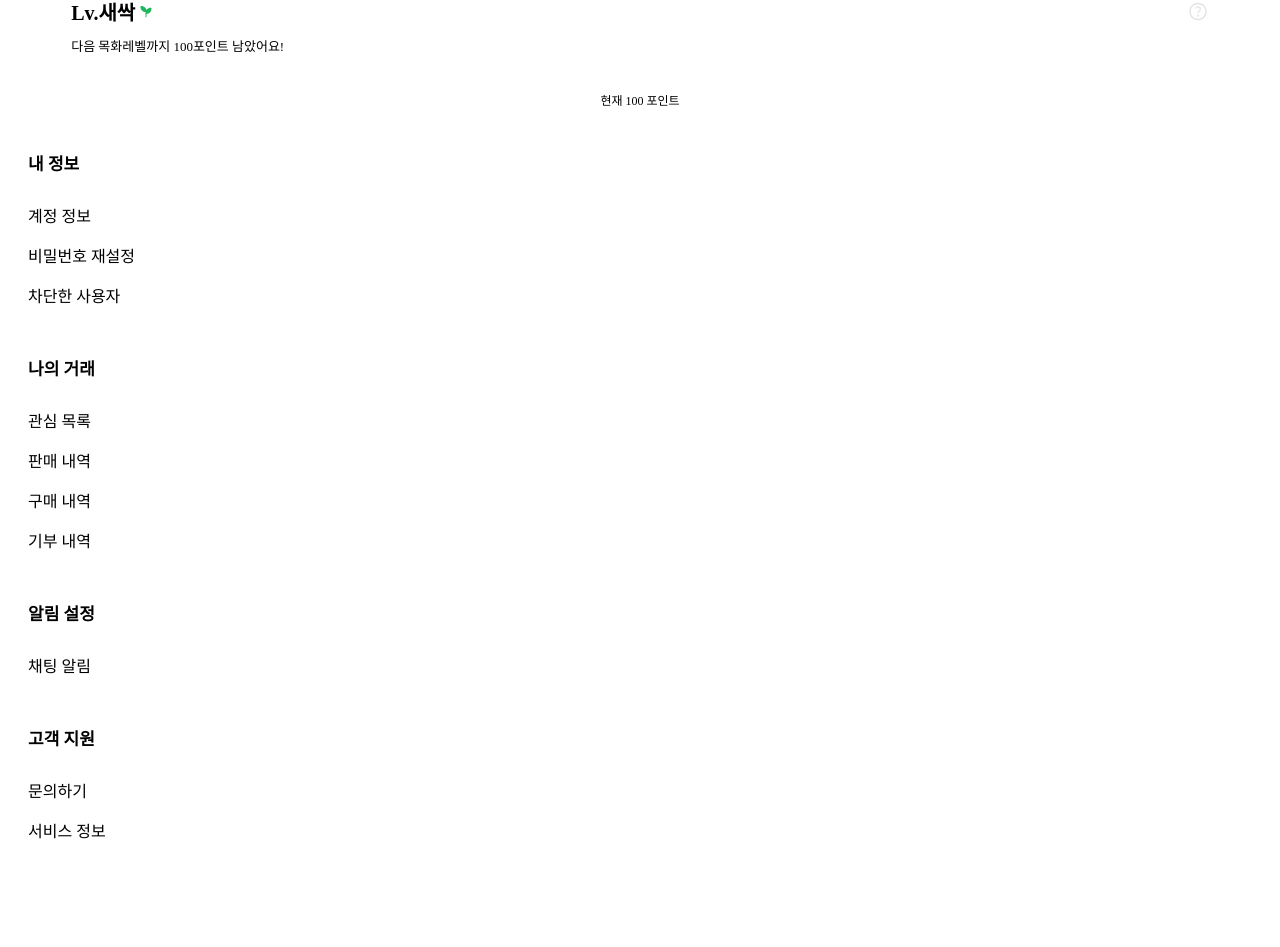
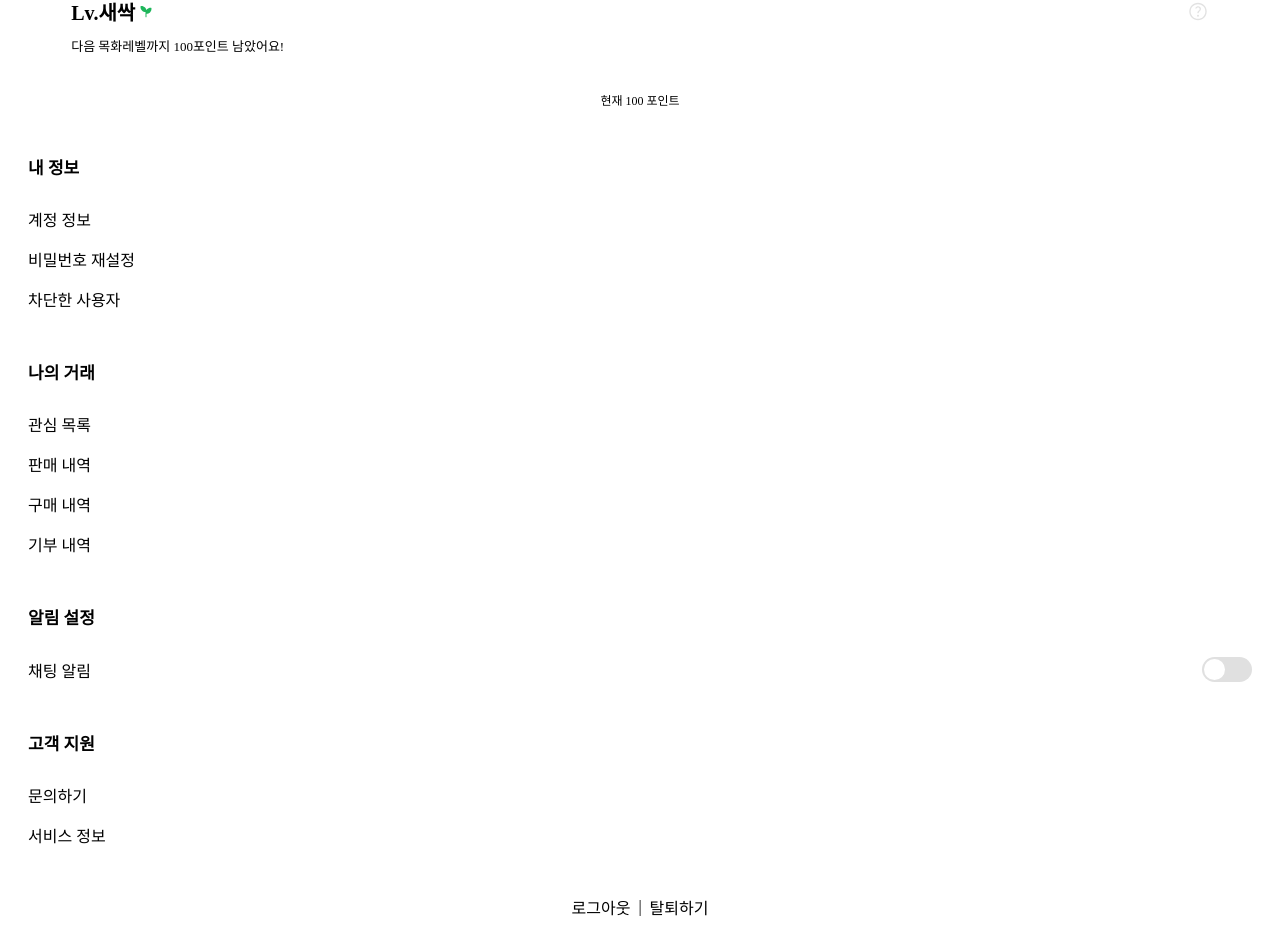
Before and after one commit to 9oormthon-univ/2024_BEOTKKOTTHON_TEAM_12_FE, a React (Vite) app: page / in a window 1280 px wide. Shown: the part 179-1126 px from the top of the page. Before the commit the page ends 1077 px from the top, so only its background shows below. Built offline with nearby package versions, Linux system fonts and the light colour scheme.

Commit message:
FEAT : 토글, 메뉴 하단 추가

```diff
--- /dev/null
+++ b/src/components/atom/toggle/index.tsx
@@ -0,0 +1,39 @@
+import React, { useEffect, useState } from 'react';
+import styled from 'styled-components';
+
+const ToggleWrapper = styled.div`
+  position: relative;
+  width: 50px;
+  height: 25px;
+  border-radius: 25px;
+  background-color: ${({ isOn }) => (isOn ? 'var(--green-primary)' : '#e0e0e0')};
+`;
+
+const ToggleButton = styled.div`
+  position: absolute;
+  top: 2px;
+  left: 2px;
+  width: 21px;
+  height: 21px;
+  border-radius: 50%;
+  background-color: white;
+  transition: transform 0.3s ease;
+  transform: ${({ isOn }) => (isOn ? 'translateX(25px)' : 'translateX(0)')};
+`;
+
+const Toggle = () => {
+  const [isOn, setIsOn] = useState(false);
+  useEffect(() => {
+    if (isOn) {
+      console.log('켜짐');
+    }
+  }, [isOn]);
+
+  return (
+    <ToggleWrapper isOn={isOn} onClick={() => setIsOn(!isOn)}>
+      <ToggleButton isOn={isOn} />
+    </ToggleWrapper>
+  );
+};
+
+export default Toggle;
--- a/src/components/index.ts
+++ b/src/components/index.ts
@@ -2,7 +2,10 @@
 export { default as ProfileAvatar } from './atom/profile-avatar';
 export { default as TextLabel } from './atom/text-label';
 export { default as ProfileButton } from './atom/profile-button';
+export { default as Toggle } from './atom/toggle';
 //Molcule
 export { default as ProfileCard } from './molcule/profile-card';
-export { default as EcoProgressBar } from './molcule/eco-progressbar';
+export { default as ProgressBar } from './molcule/eco-progressbar';
 export { default as MenuItem } from './molcule/menu-item';
+//Organism
+export { default as UserSection } from './organism/user-section';
--- a/src/components/molcule/menu-item/index.tsx
+++ b/src/components/molcule/menu-item/index.tsx
@@ -1,5 +1,5 @@
 import React from 'react';
-import { TextLabel } from '../..';
+import { TextLabel, Toggle } from '../..';
 import * as S from './style';
 
 const MenuItem: React.FC = () => {
@@ -21,6 +21,14 @@ const MenuItem: React.FC = () => {
       list: ['문의하기', '서비스 정보'],
     },
   ];
+
+  const handleLogout = () => {
+    console.log('로그아웃');
+  };
+  const handleWithdrawal = () => {
+    console.log('탈퇴하기');
+  };
+
   return (
     <S.MenuWrapper>
       {menuContent.map((section, sectionIndex) => (
@@ -29,13 +37,21 @@ const MenuItem: React.FC = () => {
           <S.MenuItemList>
             {section.list.map((item, itemIndex) => (
               <S.MenuItem key={itemIndex}>
-                <TextLabel text={item} size={16} weight={300} />
+                <S.MenuItemWrapper>
+                  <TextLabel text={item} size={16} weight={300} />
+                  {sectionIndex === 2 && <Toggle />}
+                </S.MenuItemWrapper>
               </S.MenuItem>
             ))}
-            <S.ListLine></S.ListLine>
+            {sectionIndex !== 3 && <S.ListLine />}
           </S.MenuItemList>
         </S.MenuSection>
       ))}
+      <S.FooterWrapper>
+        <S.Link onClick={handleLogout}>로그아웃</S.Link>
+        <S.Divider>|</S.Divider>
+        <S.Link onClick={handleWithdrawal}>탈퇴하기</S.Link>
+      </S.FooterWrapper>
     </S.MenuWrapper>
   );
 };
--- a/src/components/molcule/menu-item/style.ts
+++ b/src/components/molcule/menu-item/style.ts
@@ -1,16 +1,27 @@
 import styled from 'styled-components';
-export { MenuWrapper, MenuSection, MenuItemList, MenuItem, ListLine };
+export {
+  MenuWrapper,
+  MenuSection,
+  MenuItemList,
+  MenuItem,
+  ListLine,
+  Divider,
+  Link,
+  FooterWrapper,
+  MenuItemWrapper,
+};
 const MenuWrapper = styled.div`
   display: flex;
   flex-direction: column;
-  width: 100%-20px;
-  padding: 20px 0 0 20px;
-  margin-top: 1px;
+  width: 100%;
+  padding-top: 20px;
+  margin-top: 5px;
   background-color: #fff;
 `;
 
 const MenuSection = styled.div`
   margin-bottom: 24px;
+  padding: 0 20px;
   cursor: pointer;
 `;
 
@@ -25,7 +36,36 @@ const MenuItem = styled.li`
 `;
 
 const ListLine = styled.div`
-  width: 90%;
+  width: 100%;
   margin-top: 15px;
   border-top: 1px solid var(--grey-2);
 `;
+
+const FooterWrapper = styled.div`
+  display: flex;
+  justify-content: center;
+  align-items: center;
+  width: 100%;
+  margin-bottom: 20px;
+`;
+
+const Divider = styled.span`
+  color: var(--grey-4);
+  margin: 0 8px;
+`;
+
+const Link = styled.span`
+  color: var(--grey-4);
+  cursor: pointer;
+
+  &:hover {
+    text-decoration: underline;
+  }
+`;
+
+const MenuItemWrapper = styled.div`
+  display: flex;
+  justify-content: space-between;
+  align-items: center;
+  width: 100%;
+`;
--- /dev/null
+++ b/src/components/organism/user-section/index.tsx
@@ -0,0 +1,28 @@
+import React from 'react';
+import { ProfileCard, ProgressBar } from '../..';
+import styled from 'styled-components';
+
+export const UserSectionWrapper = styled.div`
+  background-color: #fff;
+`;
+const UserSection: React.FC = () => {
+  const currentLevel = {
+    level: '새싹',
+    nextLevel: '목화',
+    currentExp: 100,
+    nextLevelExp: 200,
+  };
+  return (
+    <UserSectionWrapper>
+      <ProfileCard />
+      <ProgressBar
+        level={currentLevel.level}
+        nextLevel={currentLevel.nextLevel}
+        currentExp={currentLevel.currentExp}
+        nextLevelExp={currentLevel.nextLevelExp}
+      />
+    </UserSectionWrapper>
+  );
+};
+
+export default UserSection;
--- a/src/pages/mypage/index.tsx
+++ b/src/pages/mypage/index.tsx
@@ -1,24 +1,11 @@
 import React from 'react';
 import * as S from './style';
-import { MenuItem, ProfileCard } from '../../components/index';
-import ProgressBar from '../../components/molcule/eco-progressbar';
+import { UserSection, MenuItem } from '../../components';
 
 const MyPage: React.FC = () => {
-  const currentLevel = {
-    level: '새싹',
-    nextLevel: '목화',
-    currentExp: 100,
-    nextLevelExp: 200,
-  };
   return (
     <S.MenuItemWrapper>
-      <ProfileCard />
-      <ProgressBar
-        level={currentLevel.level}
-        nextLevel={currentLevel.nextLevel}
-        currentExp={currentLevel.currentExp}
-        nextLevelExp={currentLevel.nextLevelExp}
-      />
+      <UserSection />
       <MenuItem />
     </S.MenuItemWrapper>
   );
```
